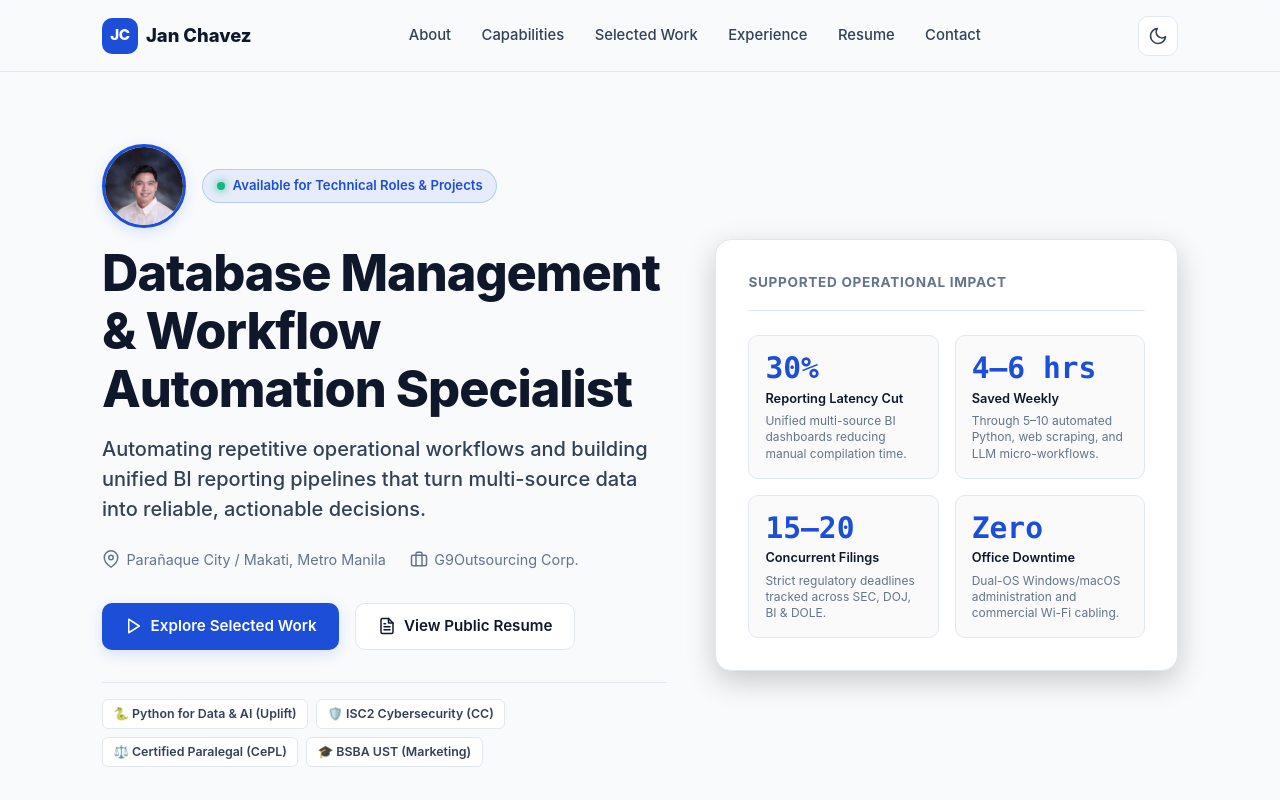
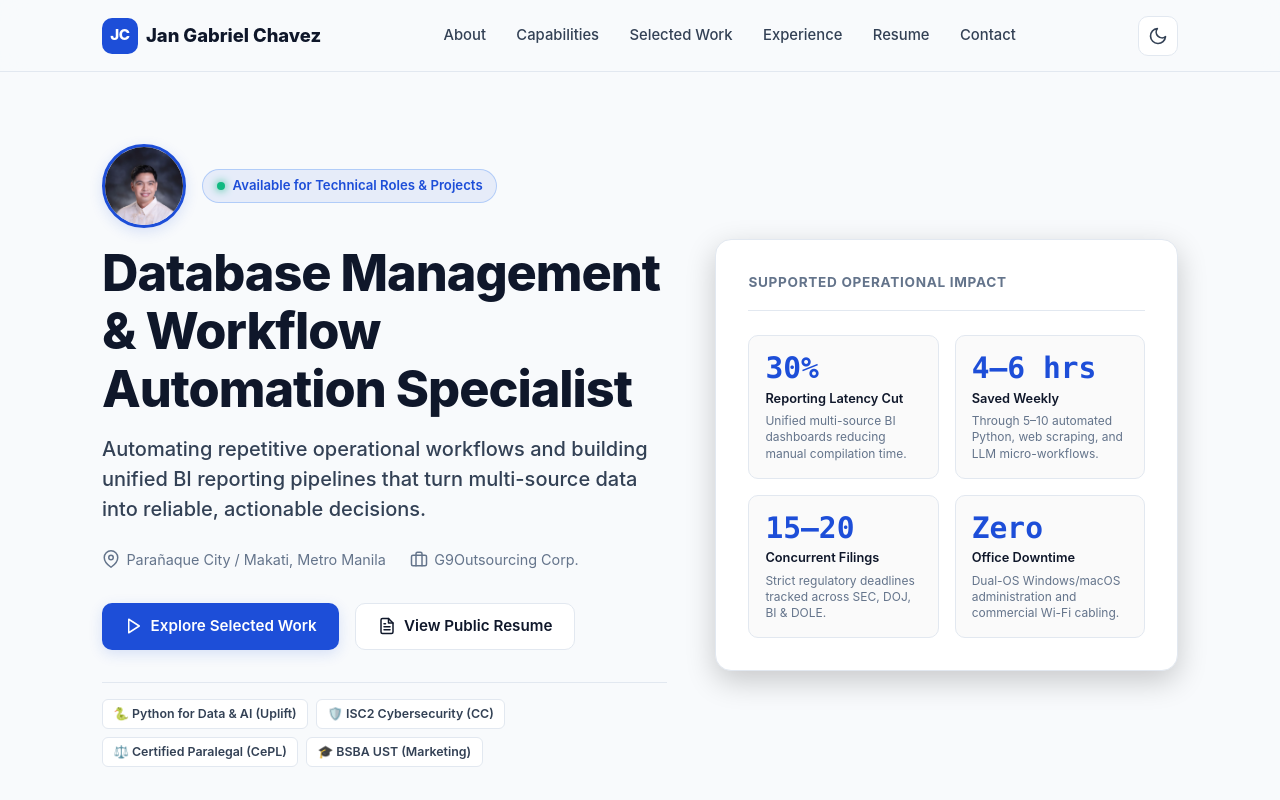
Before and after one commit to jgmchavez-22/portfolio, a plain HTML site: page index.html in a window 1280 px wide. Shown: the top 800 px of the page. Drawn offline with Linux system fonts and the light colour scheme.

Commit message:
Update navbar brand name to Jan Gabriel Chavez

```diff
--- a/index.html
+++ b/index.html
@@ -32,7 +32,7 @@
     <div class="container nav-container">
       <a href="#home" class="brand-link" aria-label="Jan Gabriel Chavez Home">
         <span class="brand-badge" aria-hidden="true">JC</span>
-        <span>Jan Chavez</span>
+        <span>Jan Gabriel Chavez</span>
       </a>
 
       <!-- Navigation Menu -->
```
